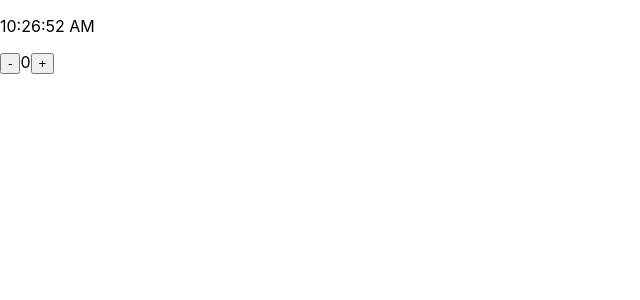
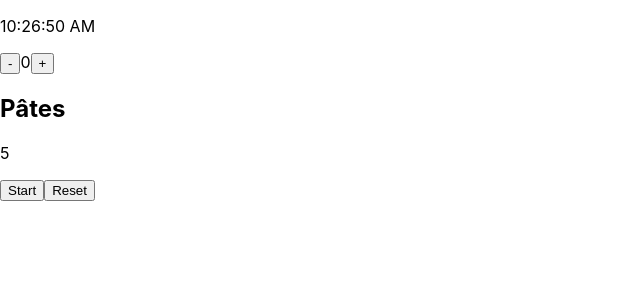
Before and after one commit to ElisabethAzemard/react-sandbox, a React (Create React App) app: page / in a window 1280 px wide. Shown: the top 300 px of the page, without its empty margins (0-640 px from the left). Built offline with nearby package versions, Linux system fonts and the light colour scheme.

Commit message:
Create Timer component.

```diff
--- a/src/App.js
+++ b/src/App.js
@@ -1,6 +1,7 @@
 import React from 'react';
 import Clock from './components/Clock';
 import Counter from './components/Counter';
+import Timer from './components/Timer';
 
 function Bienvenue(props) {
   return (
@@ -46,6 +47,7 @@ function App() {
       <AddSuite start={1} end={10}/> */}
       <Clock/>
       <Counter/>
+      <Timer label="Pâtes" time="5"/>
     </div>
   );
 }
--- /dev/null
+++ b/src/components/Timer.js
@@ -0,0 +1,59 @@
+import React, { Component } from 'react';
+
+class Timer extends Component {
+
+    constructor(props) {
+        super(props);
+        this.buttonState = "Start";
+        this.state = {
+            timerLabel: props.label,
+            timeSet: props.time,
+            timeLeft: props.time,
+            timerRunning: false,
+        };
+    }
+
+    tick() {
+        this.setState((prevState) => ({ timeLeft: prevState.timeLeft - 1 }));
+
+        if (this.state.timeLeft == 0) {
+            clearInterval(this.timerID);
+            this.buttonState = "Finished";
+        }
+
+    }
+
+    handleTimerClick = () => {
+        if (!this.state.timerRunning) {
+            this.setState((prevState) => ({ timerRunning: true }));
+            this.buttonState = "Stop";
+
+                this.timerID = setInterval(() => this.tick(), 1000);
+
+        } else {
+            clearInterval(this.timerID);
+            this.setState((prevState) => ({ timerRunning: false }));
+            this.buttonState = "Start";
+        }
+    }
+
+    resetTimer = () => {
+        this.setState((prevState) => ({ timeLeft: prevState.timeSet }));
+        clearInterval(this.timerID);
+    }
+
+    render() {
+        return (
+            <div>
+                <h2>{ this.state.timerLabel }</h2>
+                <p>{ this.state.timeLeft }</p>
+                {this.state.timeLeft == 0 && <p>Finished!</p> }
+                <button onClick={ this.handleTimerClick }>{ this.buttonState }</button>
+                <button onClick={this.resetTimer}>Reset</button>
+            </div>
+        )
+    }
+
+}
+
+export default Timer;
```
